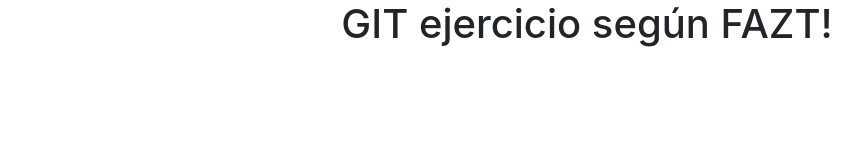
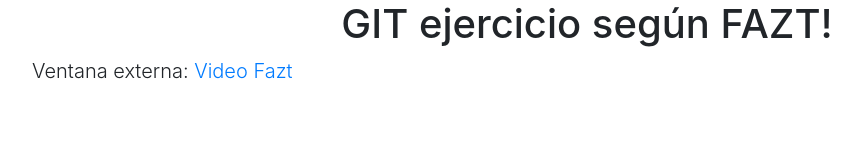
Before and after one commit to chunchillo/git-test, a plain HTML site: page index.html in a window 1280 px wide. Shown: the whole page, without its empty margins (53-914 px from the left). Drawn offline with nearby package versions, Linux system fonts and the light colour scheme.

Commit message:
Agregada direccion del Video

```diff
--- a/index.html
+++ b/index.html
@@ -22,6 +22,7 @@
 				<div id="outer">
 					<div id="inner"><h1>GIT ejercicio según FAZT!</h1></div>
 				</div>
+				<p class="lead">Ventana externa: <a href="https://www.youtube.com/watch?v=HiXLkL42tMU" target="_blanck">Video Fazt</a></p>
 			</div>
 		</div>
 	</div>
```
